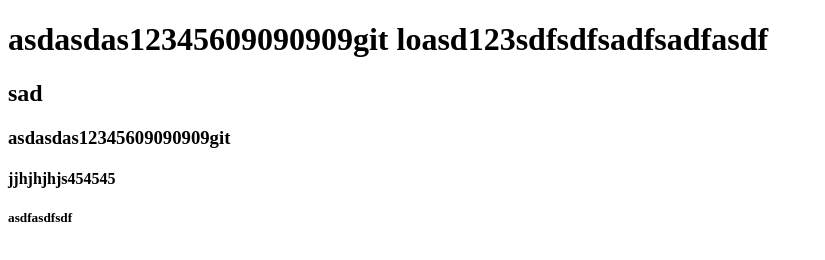
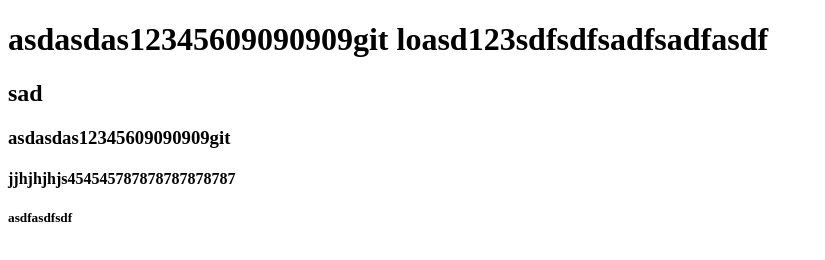
Before and after one commit to khoak3610/asd, a plain HTML site: page index.html in a window 1280 px wide. Shown: the whole page, without its empty margins (0-825 px from the left). Drawn offline with Linux system fonts and the light colour scheme.

Commit message:
asdfasdf

```diff
--- a/index.html
+++ b/index.html
@@ -9,7 +9,7 @@
     <h1>asdasdas12345609090909git loasd123sdfsdfsadfsadfasdf</h1>
     <h2>sad</h2>
     <h3>asdasdas12345609090909git</h3>
-    <h4>jjhjhjhjs454545</h4>
+    <h4>jjhjhjhjs454545787878787878787</h4>
     <h5>asdfasdfsdf
 
 
```
